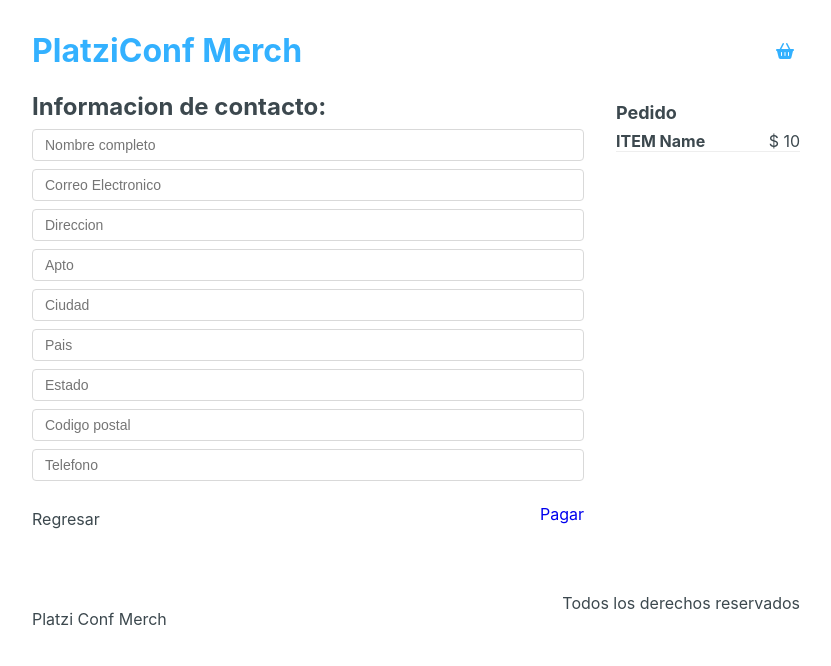
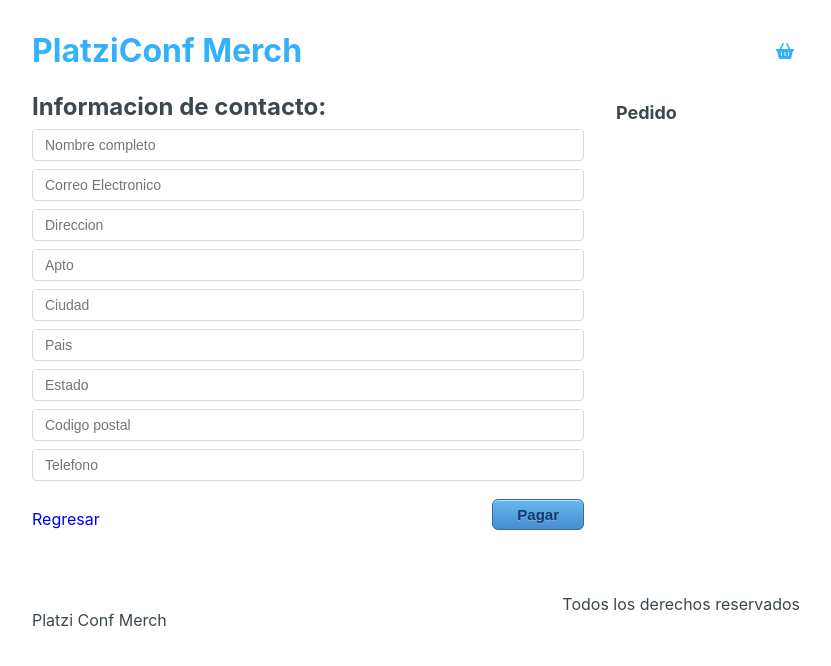
Before and after one commit to alex-chip/Platzi-conf-merch, a React app: page /checkout/information in a window 1280 px wide. Shown: the top 666 px of the page, without its empty margins (224-1055 px from the left). Built offline with nearby package versions, Linux system fonts and the light colour scheme.

Commit message:
useRef en la pagina checkout

```diff
--- a/src/InitialState/index.js
+++ b/src/InitialState/index.js
@@ -1,5 +1,6 @@
 export default {
   cart: [],
+  buyer: [],
   products: [
     {
       id: '1',
--- a/src/containers/Information/index.js
+++ b/src/containers/Information/index.js
@@ -1,14 +1,36 @@
-import React from 'react';
-import { Link } from "react-router-dom";
+import React, { useContext, useRef } from 'react'
+import { Link } from 'react-router-dom'
+import AppContext from '../../context/AppContext'
 
-const Information = () => (
+const Information = () => {
+  const { state, addToBuyer } = useContext(AppContext)
+  const form = useRef(null)
+  const { cart } = state
+
+  const handleSubmit = () => {
+    const formData = new FormData(form.current)
+    const buyer = {
+      'name': formData.get('name'),
+      'email': formData.get('email'),
+      'address': formData.get('address'),
+      'apto': formData.get('apto'),
+      'city': formData.get('city'),
+      'country': formData.get('country'),
+      'state': formData.get('state'),
+      'cp': formData.get('cp'),
+      'phone': formData.get('phone')
+    }
+    addToBuyer(buyer)
+  }
+
+  return (
     <section className="Information">
       <div className="Information-content">
         <div className="Information-head">
           <h2>Informacion de contacto:</h2>
         </div>
         <div className="Information-form">
-        <form action="">
+          <form ref={form}>
             <input type="text" placeholder="Nombre completo" name="name" />
             <input type="email" placeholder="Correo Electronico" name="email" />
             <input type="text" placeholder="Direccion" name="address" />
@@ -21,22 +43,27 @@
           </form>
         </div>
         <div className="Information-buttons">
-        <div className="Information-back">Regresar</div>
+          <div className="Information-back">
+            <Link to='/checkout'>Regresar</Link>
+          </div>
           <div className="Information-next">
-          <Link to='/checkout/payment'>Pagar</Link>
+            <button type='button' onClick={handleSubmit}>Pagar</button>
           </div>
         </div>
       </div>
       <div className="Information-sidebar">
         <h3>Pedido</h3>
-      <div className="Information-item">
+        {cart.map((item) => (
+          <div className="Information-item" key={item.id}>
             <div className="Information-element">
-          <h4>ITEM Name</h4>
-          <span>$ 10</span>
+              <h4>{item.name}</h4>
+              <span className='icon-money'>{item.price}</span>
             </div>
           </div>
+        ))}
       </div>
     </section>
   )
+}
 
 export default Information
--- a/src/hooks/useInitialState.js
+++ b/src/hooks/useInitialState.js
@@ -18,10 +18,18 @@
     })
   }
 
+  const addToBuyer = payload => {
+    setState({
+      ...state,
+      buyer: [...state.buyer, payload]
+    })
+  }
+
   return {
     addToCart,
     removeFromCart,
-    state
+    state,
+    addToBuyer
   }
 }
 
```
Lines whose indentation alone changed are shown as unchanged.
